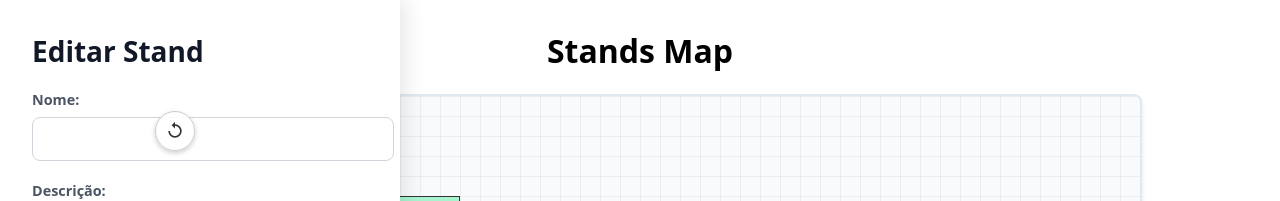
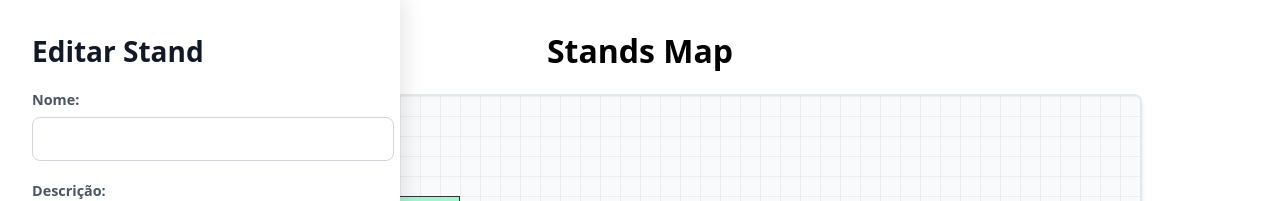
Before and after one commit to LansyLord/stands-map, an Angular app: page / in a window 1280 px wide. Both pictures are taken after a click on the button "Adicionar Stand". Shown: the top 201 px of the page. Built offline with nearby package versions, Linux system fonts and the light colour scheme; grey boxes are pictures that could not be loaded.

Commit message:
Corrige ícone de reset de zoom que estava sobrepondo o formulário

```diff
--- a/src/app/components/map-container/map-container.component.scss
+++ b/src/app/components/map-container/map-container.component.scss
@@ -78,8 +78,7 @@ button {
   position: absolute;
   top: 15px;
   left: 15px;
-  z-index: 10;
-
+  z-index: 1;
   width: 40px;
   height: 40px;
   padding: 8px;
--- a/src/app/components/stand-editor/stand-editor.component.scss
+++ b/src/app/components/stand-editor/stand-editor.component.scss
@@ -1,4 +1,3 @@
-// 1. Animação atualizada para deslizar da esquerda
 @keyframes slide-in-from-left {
   from {
     transform: translateX(-100%);
@@ -9,17 +8,15 @@
 }
 
 .editor-panel {
-  // 2. Posição alterada para a esquerda
   position: fixed;
   top: 0;
-  left: 0; // Alterado de 'right' para 'left'
+  left: 0;
   width: 100%;
   max-width: 400px;
   height: 100vh;
-
+  z-index: 2;
   background-color: #ffffff;
-  // 3. Sombra invertida
-  box-shadow: 5px 0 20px rgba(0, 0, 0, 0.1); // Alterado de '-5px' para '5px'
+  box-shadow: 5px 0 20px rgba(0, 0, 0, 0.1);
   padding: 2rem;
   box-sizing: border-box;
 
@@ -27,7 +24,6 @@
   flex-direction: column;
   gap: 1.25rem;
 
-  // 4. Usando a nova animação
   animation: slide-in-from-left 0.35s ease-out forwards;
 }
 
```
